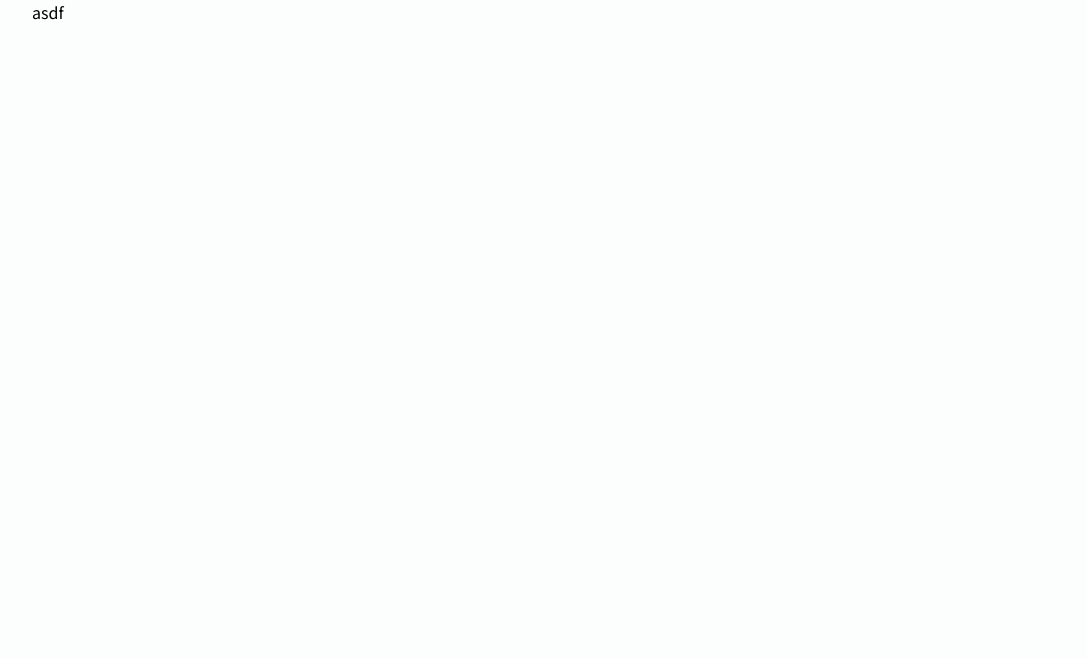
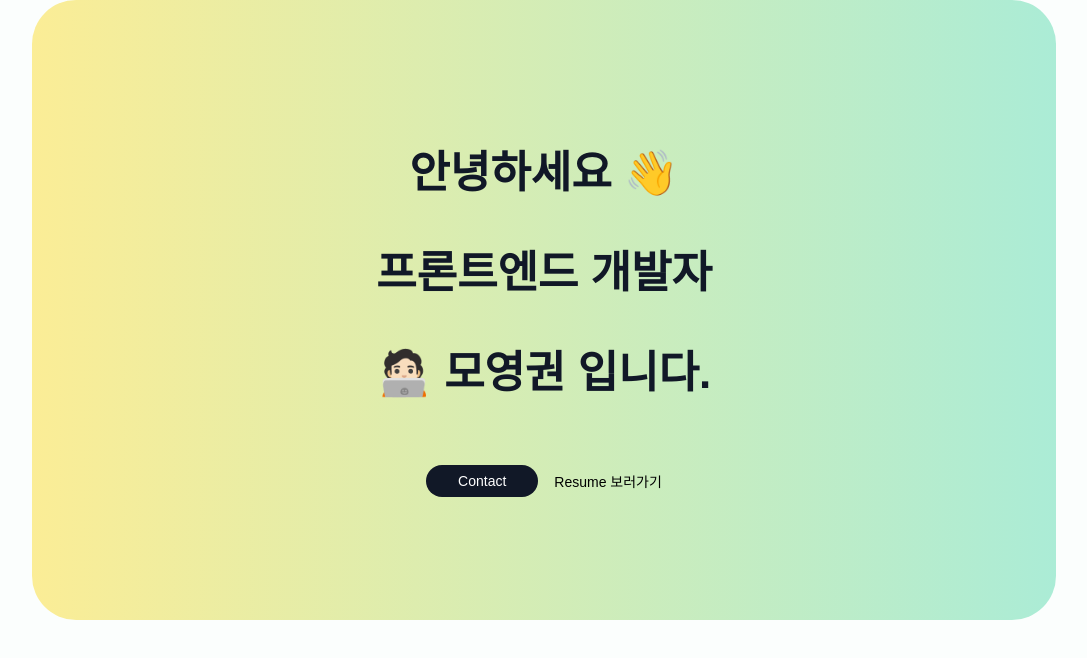
Before and after one commit to momoci99/portfolio, a Next.js app: page / in a window 1280 px wide. Shown: the top 658 px of the page, without its empty margins (96-1183 px from the left). Built offline with nearby package versions, Linux system fonts and the light colour scheme.

Commit message:
feat:hero section 컴포넌트 추가

```diff
--- /dev/null
+++ b/app/components/HeroSection.tsx
@@ -0,0 +1,132 @@
+"use client";
+import styled from "styled-components";
+import Chip from "@/app/components/Chip";
+import theme from "@/style/theme";
+
+const Wrapper = styled.section`
+  display: flex;
+  flex-direction: column;
+  justify-content: center;
+  align-items: center;
+
+  background: ${(props) => props.theme.colors.gradient1};
+  border-radius: 44px;
+  padding: 38px 10%;
+
+  @media screen and (max-width: 376px) {
+    padding: 20px 20px;
+  }
+
+  height: 620px;
+
+  @media screen and (max-width: 376px) {
+    height: fit-content;
+  }
+
+  .scroll-box {
+    &::-webkit-scrollbar {
+      width: 0px;
+    }
+
+    height: 300px;
+    overflow-y: scroll;
+    scroll-snap-type: y proximity;
+    scroll-behavior: smooth;
+
+    section {
+      min-height: 300px;
+
+      scroll-snap-align: start;
+
+      display: flex;
+      justify-content: center;
+      align-items: center;
+      padding-bottom: 20px;
+
+      @media screen and (max-width: 376px) {
+        padding-bottom: 0px;
+      }
+    }
+  }
+
+  .description {
+    text-align: center;
+
+    font-family: Noto Sans KR, Arial, Helvetica, sans-serif;
+    font-weight: ${(props) => props.theme.fontWeights.lightBold};
+    font-size: ${(props) => props.theme.desktopFontSizes.xl};
+    color: ${(props) => props.theme.colors.black900};
+
+    /* white-space: break-spaces; */
+    word-wrap: break-word;
+
+    line-height: 100px;
+    word-break: keep-all;
+
+    @media screen and (max-width: 376px) {
+      line-height: 50px;
+      font-size: ${(props) => props.theme.mobileFontSizes.lg};
+    }
+  }
+
+  .contact-container {
+    display: flex;
+    gap: 16px;
+    align-items: center;
+
+    padding-top: 42px;
+
+    font-size: ${(props) => props.theme.desktopFontSizes.xxs};
+    font-family: Noto Sans KR, Arial, Helvetica, sans-serif;
+    font-weight: ${(props) => props.theme.fontWeights.medium};
+  }
+`;
+
+const HeroSection = () => {
+  return (
+    <Wrapper>
+      <div className="scroll-box">
+        <section>
+          <p className="description">
+            안녕하세요 👋 <br></br> 프론트엔드 개발자<br></br> 🧑🏻‍💻 모영권 입니다.
+          </p>
+        </section>
+
+        <section>
+          <p className="description">
+            저는 협업을 중요하게 여기고 <br /> 사용자에게 좋은 UX를 제공하기
+            위해 노력합니다.
+          </p>
+        </section>
+
+        <section>
+          <p className="description">
+            혹시 저에 대해 궁금하시면 스크롤을 더 내려주세요!
+          </p>
+        </section>
+      </div>
+
+      <div className="contact-container">
+        <Chip
+          size="large"
+          name="Contact"
+          color={theme.colors.white}
+          $backgroundColor={theme.colors.black900}
+          onClick={() => {
+            window.open("mailto:momoci99@gmail.com");
+          }}
+        ></Chip>
+
+        <a
+          className="moveto-resume"
+          href="https://icy-bougon-118.notion.site/Front-End-e527f8ff7c694ee6bf3940cfe58676ea?pvs=4"
+          target="_blank"
+        >
+          Resume 보러가기
+        </a>
+      </div>
+    </Wrapper>
+  );
+};
+
+export default HeroSection;
--- a/app/page.tsx
+++ b/app/page.tsx
@@ -7,6 +7,8 @@ import type { Metadata } from "next";
 import theme from "@/style/theme";
 import GlobalStyle from "@/style/GlobalStyle";
 import { ThemeProvider } from "styled-components";
+
+import HeroSection from "@/app/components/HeroSection";
 
 const Wrapper = styled.div`
   height: 100vh;
@@ -21,7 +23,7 @@ const Wrapper = styled.div`
     height: 100%;
 
     @media screen and (max-width: 376px) {
-      padding: 0px 20px;
+      padding: 20px;
       width: 376px;
     }
   }
@@ -33,7 +35,9 @@ export default function Home() {
       <GlobalStyle />
       <ThemeProvider theme={theme}>
         <Wrapper className="page">
-          <div className="inner-wrapper">asdf</div>
+          <div className="inner-wrapper">
+            <HeroSection />
+          </div>
         </Wrapper>
       </ThemeProvider>
     </StyledComponentsRegistry>
```
